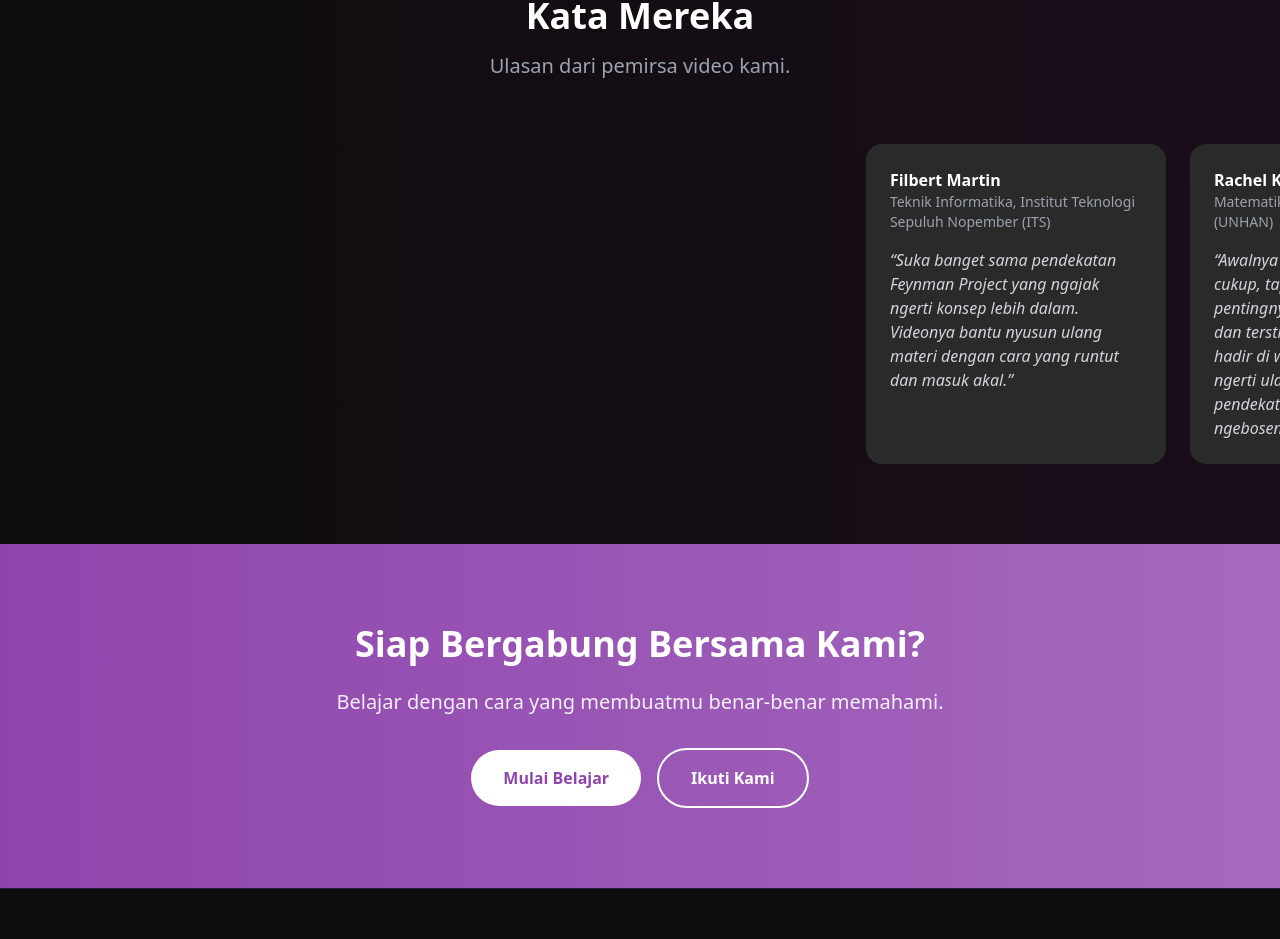
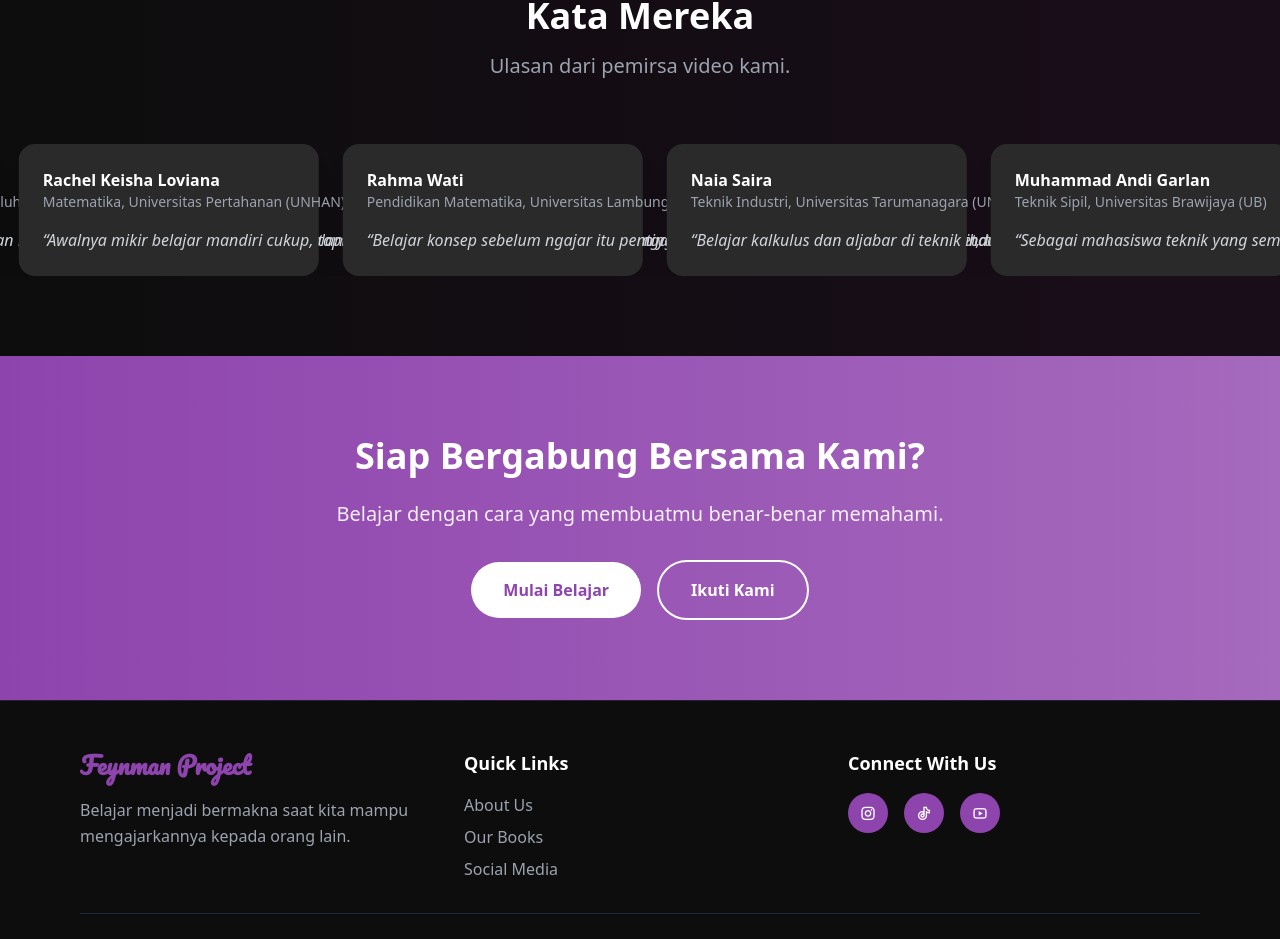
Before and after one commit to FeynmanProject/feynmanproject.github.io, a Next.js app: page / in a window 1280 px wide. Shown: the part 3152-4091 px from the top of the page. Built offline with nearby package versions, Linux system fonts and the light colour scheme.

Commit message:
Update page.tsx

```diff
--- a/app/page.tsx
+++ b/app/page.tsx
@@ -478,11 +478,9 @@ Kami mengadopsi prinsip belajar yang dikenal sebagai Teknik Feynman, yaitu metod
       <h2 className="text-3xl md:text-4xl font-bold mb-4">Kata Mereka</h2>
       <p className="text-xl text-gray-400">Ulasan dari pemirsa video kami.</p>
     </div>
+
     <div className="relative overflow-hidden">
-      <div
-        ref={testimonialSliderRef}
-        className="flex w-max animate-scroll-horizontal gap-6 pl-[100vw]"
-      >
+      <div className="flex w-max animate-scroll-horizontal whitespace-nowrap gap-6">
         {[...testimonials, ...testimonials].map((t, index) => (
           <div
             key={index}
@@ -499,9 +497,6 @@ Kami mengadopsi prinsip belajar yang dikenal sebagai Teknik Feynman, yaitu metod
     </div>
   </div>
 </section>
-
-
-
 
       {/* CTA Section */}
       <section className="py-20 bg-gradient-to-r from-[#8E44AD] to-[#A569BD]">
```
